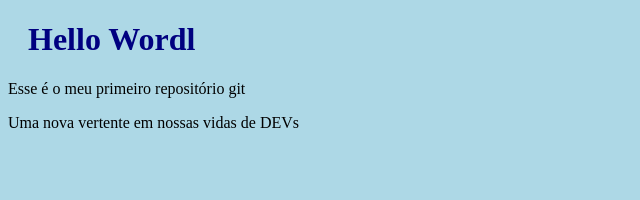
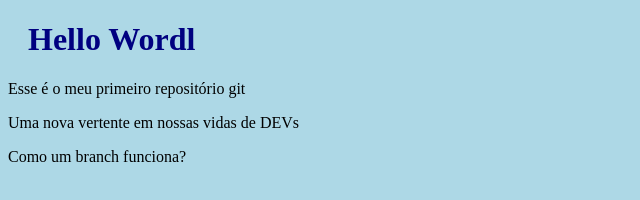
Before and after one commit to ViniCampos12/testes, a plain HTML site: page index.html in a window 1280 px wide. Shown: the whole page, without its empty margins (0-640 px from the left). Drawn offline with Linux system fonts and the light colour scheme.

Commit message:
Atualizando index.html / Explicando Branches

```diff
--- a/index.html
+++ b/index.html
@@ -10,5 +10,6 @@
     <h1>Hello Wordl</h1>
     <p>Esse é o meu primeiro repositório git</p>
     <p>Uma nova vertente em nossas vidas de DEVs</p>
+    <p>Como um branch funciona?</p>
 </body>
 </html>
```
